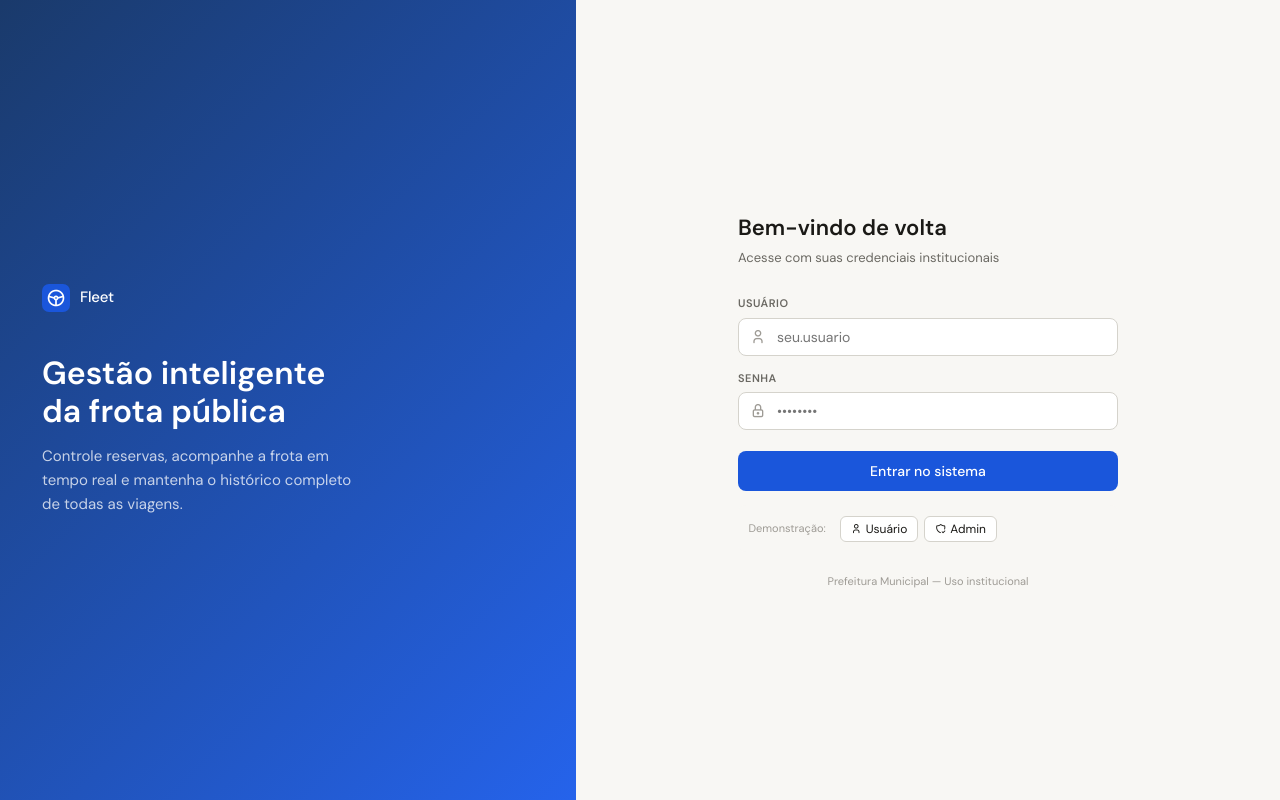
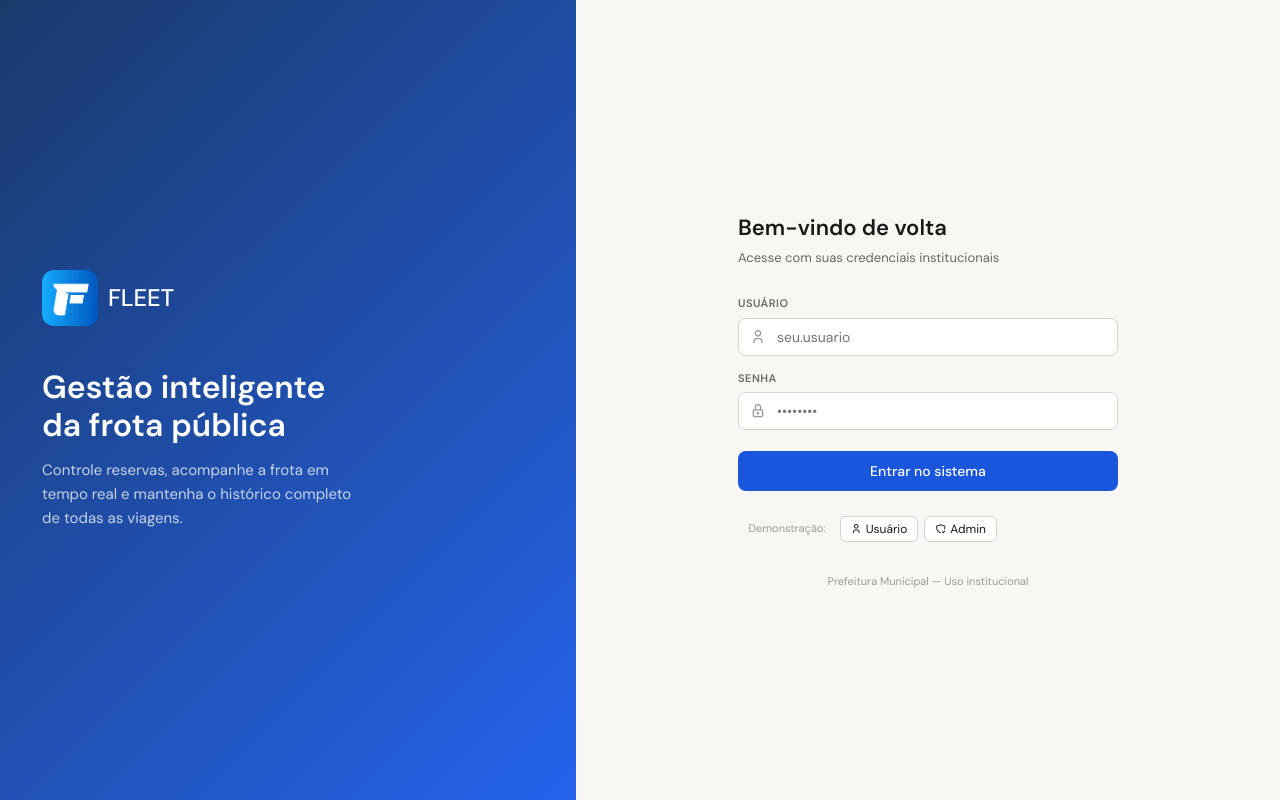
Before and after one commit to Jacksonrs/Sistema-de-Reserva-de-Veiculos-da-Prefeitura, a React (Vite) app: page / in a window 1280 px wide. Built offline with nearby package versions, Linux system fonts and the light colour scheme.

Commit message:
colocando a logo do projeto

```diff
--- a/src/components/Sidebar.tsx
+++ b/src/components/Sidebar.tsx
@@ -32,10 +32,8 @@ export default function Sidebar({ open, onClose }: SidebarProps) {
       <aside className={`sidebar${open ? ' sidebar-open' : ''}`}>
 
       <div className="sidebar-logo">
-        <div className="logo-icon">
-          <i className="ti ti-steering-wheel" style={{ color: '#fff', fontSize: 16 }} aria-hidden="true" />
-        </div>
-        <div className="logo-text">FLEET</div>
+       <img src="/fleet.png" alt="Logo" style={{ width: 36, height: 36, objectFit: 'contain', borderRadius: 8 }} />
+       <div className="logo-text" style={{ color: '#fff' }}>FLEET</div>
       </div>
 
       {isAdmin && (
--- a/src/pages/LoginPage.tsx
+++ b/src/pages/LoginPage.tsx
@@ -22,10 +22,8 @@ export default function LoginPage() {
       {/* Lado esquerdo */}
       <div className="login-left">
         <div className="login-left-logo">
-          <div className="logo-icon">
-            <i className="ti ti-steering-wheel" style={{ color: '#fff', fontSize: 20 }} />
-          </div>
-          <div className="logo-text" style={{ color: '#fff' }}>Fleet<span style={{ color: '#93c5fd' }}></span></div>
+          <img src="/fleet.png" alt="Logo" style={{ width: 56, height: 56, objectFit: 'contain', borderRadius: 12 }} />
+          <div className="logo-text" style={{ color: '#fff', fontSize: 24 }}>FLEET</div>
         </div>
         <div className="login-left-title">Gestão inteligente<br />da frota pública</div>
         <div className="login-left-sub">
```
Also changed, not shown: public/fleet.png (added).
